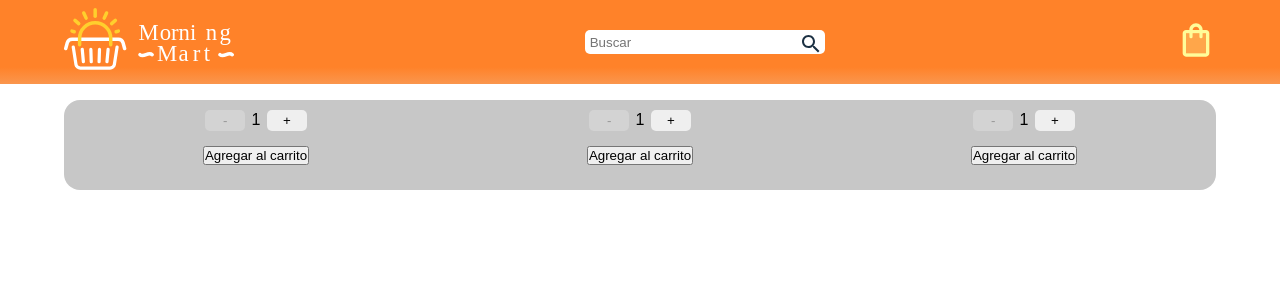
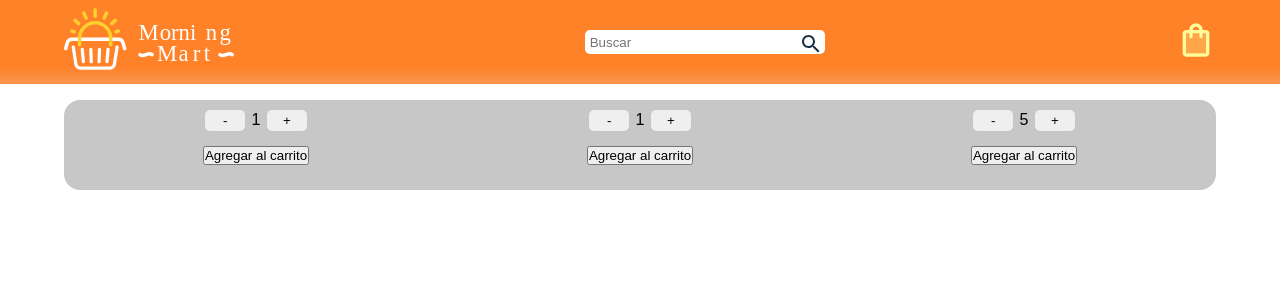
Before and after one commit to JoaPaloBael/reactapp-coderhouse, a React (Create React App) app: page / in a window 1280 px wide. Shown: the top 300 px of the page. Built offline with nearby package versions, Linux system fonts and the light colour scheme.

Commit message:
Agregue un ternario en el setCount pero desaparecen los números cuando llega al stock

```diff
--- a/src/App.jsx
+++ b/src/App.jsx
@@ -13,7 +13,7 @@ function App() {
     <ItemListContainer>
         <ItemCount initial={1} stock={9} onAdd={onAdd}/>
         <ItemCount initial={1} stock={7} onAdd={onAdd}/>
-        <ItemCount initial={1} stock={3} onAdd={onAdd}/>
+        <ItemCount initial={5} stock={3} onAdd={onAdd}/>
       </ItemListContainer>
     </div>
   );
--- a/src/components/ItemListContainer/ItemCount/ItemCount.jsx
+++ b/src/components/ItemListContainer/ItemCount/ItemCount.jsx
@@ -4,23 +4,32 @@ export default function ItemCount ({initial, stock, onAdd}) {
     const [count, setCount] = useState(parseInt(initial));
 
     const increase = () => {
-        setCount (count + 1);
+        setCount (
+            count<stock? count + 1 : alert("No hay stock")
+            );
     }
     const decrease = () => {
-        setCount (count - 1);
+        setCount (
+            count>initial? count - 1 : alert(`Debes comprar al menos ${initial} unidad`)
+            );
     }
     useEffect(() => {
-      setCount(parseInt(initial));
-    }, [initial]);
+        setCount(parseInt(initial));
+      }, [initial]);
+
 
     return(
         <div className='counter'>
             <div>
-                <button className='btnCount' onClick={decrease} disabled={count <= 1}>-</button>
+                <button className='btnCount' onClick={decrease}>-</button>
                 <span>{count}</span>
-                <button className='btnCount' onClick={increase} disabled={count>= stock}>+</button>
+                <button className='btnCount' onClick={increase}>+</button>
             </div>
             <button className='btnCarrito' disabled={stock<=0} onClick={() => onAdd(count)} >Agregar al carrito</button>
         </div>
     )
 }
+
+
+//- disabled={count <= 1}
+//+ disabled={count>= stock}
```
